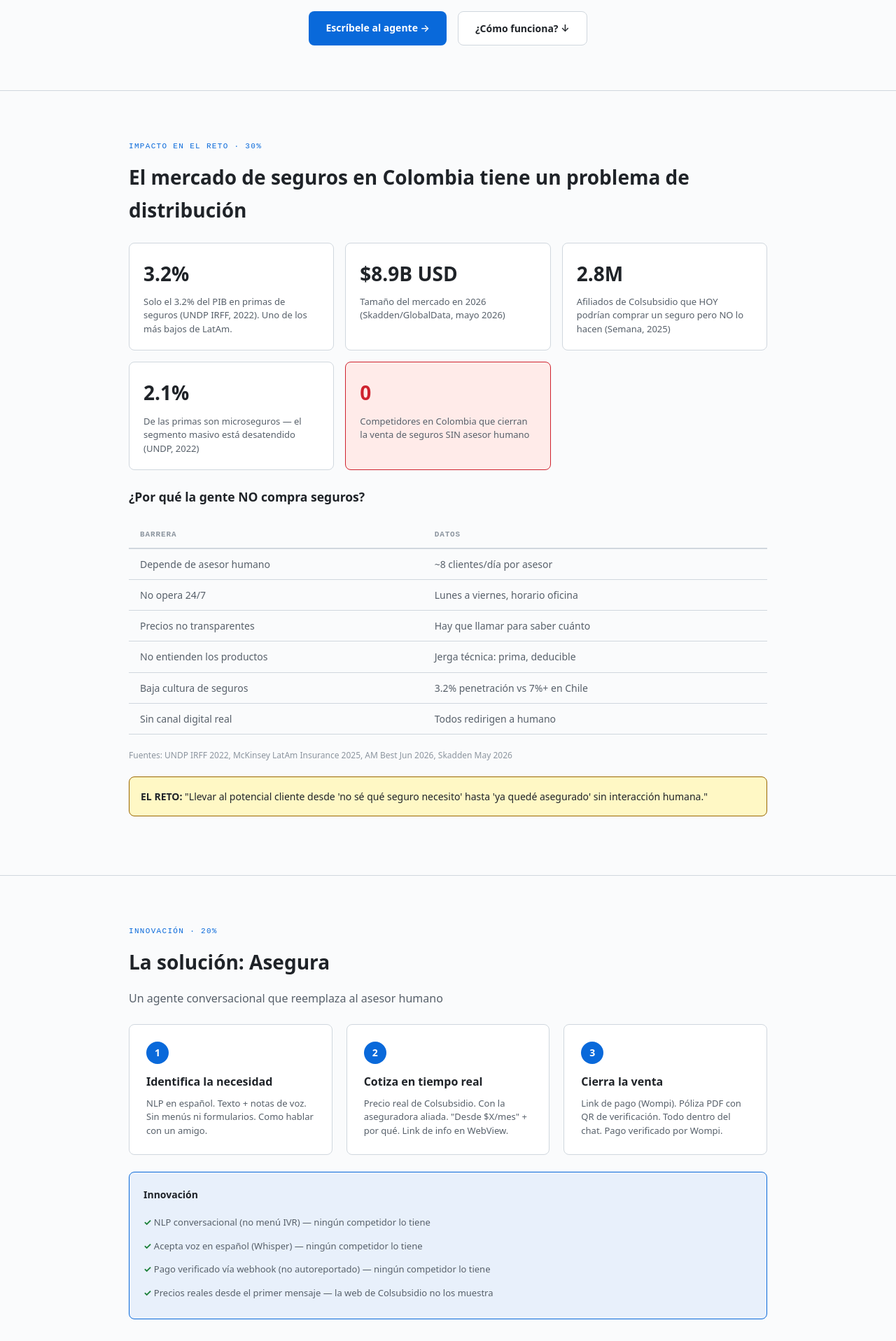
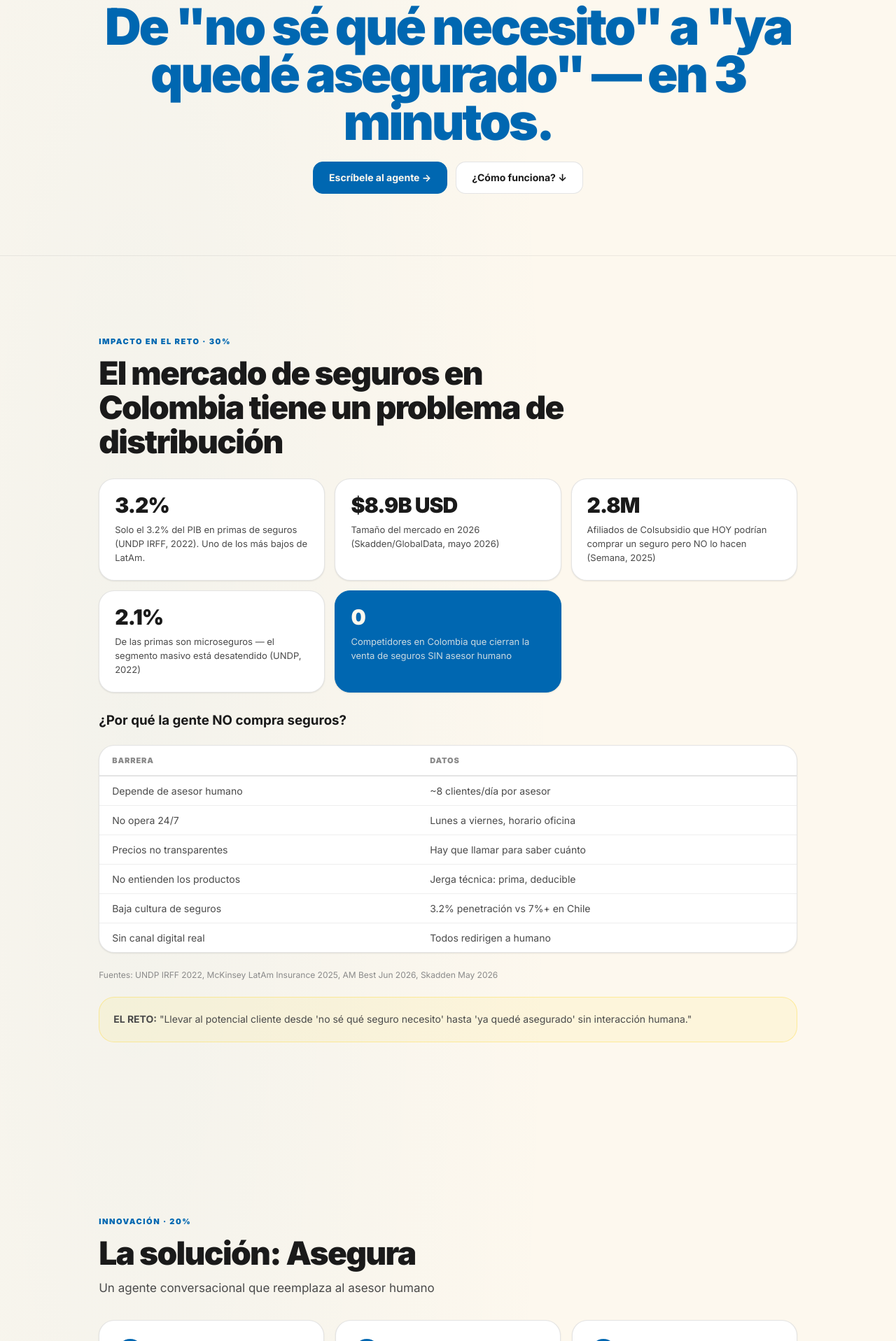
Before and after one commit to LuisAlejandroCR/asegura, a React (Vite) app in the folder apps/pitch/: page / in a window 1280 px wide. Shown: the part 323-2240 px from the top of the page at 70% size. Built offline with nearby package versions, Linux system fonts and the light colour scheme.

Commit message:
style(pitch): Colsubsidio brand palette + Choco-inspired smooth design

```diff
--- a/apps/pitch/index.html
+++ b/apps/pitch/index.html
@@ -5,6 +5,10 @@
     <link rel="icon" type="image/svg+xml" href="/favicon.svg" />
     <meta name="viewport" content="width=device-width, initial-scale=1.0" />
     <meta name="description" content="Asegura — Venta de seguros automatizada. De 'no sé qué necesito' a 'ya quedé asegurado' en 3 minutos." />
+    <meta name="theme-color" content="#FDF8EE" />
+    <link rel="preconnect" href="https://fonts.googleapis.com" />
+    <link rel="preconnect" href="https://fonts.gstatic.com" crossorigin />
+    <link href="https://fonts.googleapis.com/css2?family=Inter:wght@400;600;700;800;900&display=swap" rel="stylesheet" />
     <title>Asegura — Seguros automatizados</title>
   </head>
   <body>
--- a/apps/pitch/src/App.css
+++ b/apps/pitch/src/App.css
@@ -1,158 +1,190 @@
-.app {
-  min-height: 100vh;
+/* ── Layout ───────────────────────────────────────────────────────────── */
+.app { min-height: 100vh; }
+
+.container {
+  max-width: 1100px;
+  margin: 0 auto;
+  padding: 0 clamp(16px, 4vw, 56px);
 }
 
-.container {
-  max-width: 960px;
-  margin: 0 auto;
-  padding: 0 24px;
+/* ── Section base ─────────────────────────────────────────────────────── */
+.section {
+  padding: clamp(56px, 9vw, 110px) 0;
 }
 
-/* ── Hero ──────────────────────────────────────────────────────────────────── */
+.section-label {
+  display: inline-block;
+  font-size: 11px;
+  font-weight: 900;
+  letter-spacing: 0.14em;
+  text-transform: uppercase;
+  color: var(--accent);
+  margin-bottom: 14px;
+}
 
+.section h2 {
+  font-size: clamp(26px, 4.2vw, 46px);
+  font-weight: 900;
+  letter-spacing: -0.035em;
+  color: var(--text);
+  max-width: 700px;
+  line-height: 1.06;
+  margin-bottom: 12px;
+}
+
+.section-subtitle {
+  font-size: clamp(15px, 1.5vw, 17px);
+  color: var(--text-muted);
+  max-width: 600px;
+  line-height: 1.6;
+  margin-bottom: 28px;
+}
+
+/* ── Hero ─────────────────────────────────────────────────────────────── */
 .hero {
-  padding: 80px 0 64px;
+  padding: clamp(60px, 10vw, 120px) 0 clamp(48px, 8vw, 88px);
   text-align: center;
   border-bottom: 1px solid var(--border);
 }
 
 .hero .logo {
-  height: 48px;
-  margin-bottom: 32px;
+  height: 44px;
+  margin-bottom: 28px;
 }
 
 .hero h1 {
-  font-size: 36px;
-  font-weight: 700;
-  line-height: 1.3;
-  margin-bottom: 32px;
+  font-size: clamp(32px, 6vw, 72px);
+  font-weight: 900;
+  line-height: 0.94;
+  letter-spacing: -0.045em;
+  margin-bottom: 24px;
+  color: var(--text);
 }
 
 .hero .highlight {
-  color: var(--primary);
+  color: var(--accent);
 }
 
 .hero-actions {
   display: flex;
-  gap: 16px;
+  gap: 12px;
   justify-content: center;
   flex-wrap: wrap;
 }
 
-/* ── Buttons ───────────────────────────────────────────────────────────────── */
-
+/* ── Buttons ──────────────────────────────────────────────────────────── */
 .btn {
-  display: inline-block;
-  padding: 12px 24px;
-  border-radius: var(--r);
-  font-weight: 600;
-  font-size: 14px;
+  display: inline-flex;
+  align-items: center;
+  justify-content: center;
+  gap: 6px;
+  padding: 0 22px;
+  min-height: 46px;
+  border: 1px solid var(--border-strong);
+  border-radius: var(--r-sm);
+  font: 700 14px/1 var(--font);
+  color: var(--text-muted);
+  background: transparent;
+  cursor: pointer;
+  transition: background 0.14s, border-color 0.14s, color 0.14s, box-shadow 0.14s;
   text-decoration: none;
-  transition: all 0.2s;
 }
 
 .btn:hover {
+  background: rgba(0, 0, 0, 0.04);
+  color: var(--text);
   text-decoration: none;
 }
 
 .btn-primary {
-  background: var(--primary);
-  color: white;
+  color: var(--cta-fg);
+  background: var(--accent);
+  border-color: var(--accent);
 }
 
 .btn-primary:hover {
-  opacity: 0.9;
+  background: var(--accent-deep);
+  border-color: var(--accent-deep);
+  box-shadow: 0 4px 20px rgba(0, 103, 177, 0.3);
 }
 
 .btn-secondary {
-  background: var(--surface);
+  background: var(--bg-card);
   color: var(--text);
-  border: 1px solid var(--border);
+  border: 1px solid var(--border-mid);
 }
 
 .btn-secondary:hover {
-  background: var(--surface-2);
+  background: var(--bg-surface);
+  border-color: var(--border-strong);
 }
 
 .btn-large {
-  padding: 16px 32px;
-  font-size: 16px;
+  min-height: 54px;
+  font-size: 15px;
+  padding: 0 28px;
 }
 
-/* ── Sections ──────────────────────────────────────────────────────────────── */
-
-.section {
-  padding: 64px 0;
-  border-bottom: 1px solid var(--border);
-}
-
-.section-label {
-  display: inline-block;
-  font-family: ui-monospace, 'Cascadia Code', 'Fira Code', monospace;
-  font-size: 11px;
-  letter-spacing: 0.12em;
-  text-transform: uppercase;
-  color: var(--primary);
-  margin-bottom: 12px;
-}
-
-.section h2 {
-  font-size: 28px;
-  font-weight: 700;
-  margin-bottom: 16px;
-}
-
-.section-subtitle {
-  color: var(--text-2);
-  font-size: 16px;
-  margin-bottom: 24px;
-}
-
-/* ── Stats Grid ────────────────────────────────────────────────────────────── */
-
+/* ── Stats Grid ───────────────────────────────────────────────────────── */
 .stats-grid {
   display: grid;
-  grid-template-columns: repeat(auto-fill, minmax(280px, 1fr));
-  gap: 16px;
-  margin: 24px 0;
+  grid-template-columns: repeat(auto-fill, minmax(260px, 1fr));
+  gap: 14px;
+  margin: 28px 0;
 }
 
 .stat-card {
-  background: var(--surface);
-  border: 1px solid var(--border);
+  background: var(--bg-card);
+  border: 1px solid var(--border-mid);
   border-radius: var(--r);
-  padding: 20px;
+  padding: 22px;
+  box-shadow: var(--shadow-sm);
+  transition: box-shadow 0.18s, transform 0.18s;
+}
+
+.stat-card:hover {
+  box-shadow: var(--shadow);
+  transform: translateY(-2px);
 }
 
 .stat-card-highlight {
-  background: var(--red-dim);
-  border-color: var(--red);
+  background: var(--accent);
+  border-color: var(--accent);
+}
+
+.stat-card-highlight .stat-number {
+  color: var(--cta-fg);
+}
+
+.stat-card-highlight .stat-desc {
+  color: rgba(253, 248, 238, 0.8);
 }
 
 .stat-number {
   display: block;
-  font-size: 28px;
-  font-weight: 700;
+  font-size: 30px;
+  font-weight: 900;
   color: var(--text);
-  margin-bottom: 8px;
-}
-
-.stat-card-highlight .stat-number {
-  color: var(--red);
+  letter-spacing: -0.03em;
+  line-height: 1;
+  margin-bottom: 10px;
 }
 
 .stat-desc {
   display: block;
   font-size: 13px;
-  color: var(--text-2);
-  line-height: 1.5;
+  color: var(--text-muted);
+  line-height: 1.55;
 }
 
-/* ── Table ─────────────────────────────────────────────────────────────────── */
-
+/* ── Table ────────────────────────────────────────────────────────────── */
 .table-wrapper {
   overflow-x: auto;
-  margin: 20px 0;
+  margin: 24px 0;
+  border: 1px solid var(--border-mid);
+  border-radius: var(--r);
+  background: var(--bg-card);
+  box-shadow: var(--shadow-sm);
 }
 
 table {
@@ -162,266 +194,339 @@ table {
 }
 
 th {
-  font-family: ui-monospace, 'Cascadia Code', 'Fira Code', monospace;
   font-size: 11px;
+  font-weight: 900;
   letter-spacing: 0.08em;
   text-transform: uppercase;
-  color: var(--text-3);
-  padding: 10px 16px;
-  border-bottom: 2px solid var(--border);
+  color: var(--text-dim);
+  padding: 14px 18px;
+  border-bottom: 2px solid var(--border-mid);
   text-align: left;
 }
 
 td {
-  padding: 10px 16px;
+  padding: 12px 18px;
   border-bottom: 1px solid var(--border);
-  color: var(--text-2);
+  color: var(--text-muted);
 }
+
+tr:last-child td { border-bottom: none; }
 
 .check {
   color: var(--green);
-  font-weight: 700;
+  font-weight: 800;
   text-align: center;
 }
 
 .cross {
-  color: var(--red);
+  color: #CF222E;
   text-align: center;
 }
 
-/* ── Steps Grid ────────────────────────────────────────────────────────────── */
-
+/* ── Steps Grid ───────────────────────────────────────────────────────── */
 .steps-grid {
   display: grid;
   grid-template-columns: repeat(3, 1fr);
-  gap: 20px;
-  margin: 24px 0;
+  gap: 16px;
+  margin: 32px 0;
 }
 
 @media (max-width: 768px) {
-  .steps-grid {
-    grid-template-columns: 1fr;
-  }
+  .steps-grid { grid-template-columns: 1fr; }
 }
 
 .step-card {
-  background: var(--surface);
-  border: 1px solid var(--border);
+  background: var(--bg-card);
+  border: 1px solid var(--border-mid);
   border-radius: var(--r);
-  padding: 24px;
+  padding: 26px;
+  box-shadow: var(--shadow-sm);
+  transition: box-shadow 0.18s, transform 0.18s;
+}
+
+.step-card:hover {
+  box-shadow: var(--shadow);
+  transform: translateY(-2px);
 }
 
 .step-number {
-  display: inline-block;
-  width: 32px;
-  height: 32px;
-  background: var(--primary);
-  color: white;
+  display: inline-flex;
+  align-items: center;
+  justify-content: center;
+  width: 36px;
+  height: 36px;
+  background: var(--accent);
+  color: var(--cta-fg);
   border-radius: 50%;
-  text-align: center;
-  line-height: 32px;
-  font-weight: 700;
-  font-size: 14px;
-  margin-bottom: 12px;
+  font-weight: 900;
+  font-size: 15px;
+  margin-bottom: 14px;
 }
 
 .step-card h3 {
-  font-size: 16px;
-  font-weight: 600;
+  font-size: 17px;
+  font-weight: 800;
+  color: var(--text);
+  letter-spacing: -0.02em;
   margin-bottom: 8px;
 }
 
 .step-card p {
-  font-size: 13px;
-  color: var(--text-2);
-  line-height: 1.5;
+  font-size: 14px;
+  color: var(--text-muted);
+  line-height: 1.6;
 }
 
-/* ── Innovation Box ────────────────────────────────────────────────────────── */
-
+/* ── Innovation Box ───────────────────────────────────────────────────── */
 .innovation-box {
-  background: var(--primary-dim);
-  border: 1px solid var(--primary);
+  background: var(--accent-light);
+  border: 1px solid rgba(0, 103, 177, 0.2);
   border-radius: var(--r);
-  padding: 20px;
-  margin: 24px 0;
+  padding: 24px;
+  margin: 28px 0;
 }
 
 .innovation-box h3 {
-  font-size: 14px;
-  font-weight: 700;
-  margin-bottom: 12px;
+  font-size: 15px;
+  font-weight: 800;
+  color: var(--accent-deep);
+  margin-bottom: 14px;
 }
 
-.innovation-box ul {
-  list-style: none;
-  padding: 0;
-}
+.innovation-box ul { list-style: none; }
 
 .innovation-box li {
-  padding: 6px 0;
-  font-size: 13px;
-  color: var(--text-2);
+  padding: 7px 0;
+  font-size: 14px;
+  color: var(--text-muted);
 }
 
 .innovation-box li::before {
   content: '✓ ';
   color: var(--green);
-  font-weight: 700;
+  font-weight: 800;
 }
 
-/* ── Products Grid ─────────────────────────────────────────────────────────── */
-
+/* ── Products Grid ────────────────────────────────────────────────────── */
 .products-grid {
   display: grid;
-  grid-template-columns: repeat(auto-fill, minmax(240px, 1fr));
-  gap: 12px;
-  margin: 24px 0;
+  grid-template-columns: repeat(auto-fill, minmax(220px, 1fr));
+  gap: 14px;
+  margin: 28px 0;
 }
 
 .product-card {
-  background: var(--surface);
-  border: 1px solid var(--border);
+  background: var(--bg-card);
+  border: 1px solid var(--border-mid);
   border-radius: var(--r);
-  padding: 16px;
+  padding: 20px;
   display: flex;
   flex-direction: column;
-  gap: 4px;
+  gap: 6px;
+  box-shadow: var(--shadow-sm);
+  transition: box-shadow 0.18s, transform 0.18s;
+}
+
+.product-card:hover {
+  box-shadow: var(--shadow);
+  transform: translateY(-2px);
 }
 
 .product-icon {
-  font-size: 20px;
+  font-size: 22px;
   margin-bottom: 4px;
 }
 
 .product-name {
-  font-weight: 600;
+  font-weight: 700;
   font-size: 14px;
+  color: var(--text);
 }
 
 .product-insurer {
   font-size: 12px;
-  color: var(--text-3);
+  color: var(--text-dim);
 }
 
 .product-price {
   font-size: 13px;
   color: var(--green);
-  font-weight: 600;
+  font-weight: 700;
+  margin-top: 4px;
 }
 
-/* ── Boxes ─────────────────────────────────────────────────────────────────── */
-
+/* ── Info Boxes ───────────────────────────────────────────────────────── */
 .reto-box,
 .stack-box,
 .sandbox-info,
 .market-box {
-  background: var(--yellow-dim);
-  border: 1px solid var(--yellow);
+  background: rgba(255, 208, 0, 0.08);
+  border: 1px solid rgba(255, 208, 0, 0.3);
   border-radius: var(--r);
-  padding: 16px;
-  margin: 20px 0;
+  padding: 20px;
+  margin: 24px 0;
   font-size: 14px;
+  color: var(--text-muted);
+  line-height: 1.6;
 }
 
 .sources {
   font-size: 12px;
-  color: var(--text-3);
-  margin: 16px 0;
+  color: var(--text-dim);
+  margin: 18px 0;
 }
 
 .key-quote {
-  background: var(--surface);
-  border-left: 4px solid var(--primary);
-  padding: 16px 20px;
-  margin: 24px 0;
+  background: var(--bg-card);
+  border-left: 4px solid var(--accent-warm);
+  padding: 20px 24px;
+  margin: 28px 0;
+  border-radius: 0 var(--r-sm) var(--r-sm) 0;
   font-style: italic;
-  color: var(--text-2);
+  color: var(--text-muted);
+  font-size: 15px;
+  line-height: 1.6;
+  box-shadow: var(--shadow-sm);
 }
 
-/* ── QR Box ────────────────────────────────────────────────────────────────── */
+/* ── Comparison Table ─────────────────────────────────────────────────── */
+.comparison-table {
+  overflow-x: auto;
+  margin: 28px 0;
+  border: 1px solid var(--border-mid);
+  border-radius: var(--r);
+  background: var(--bg-card);
+  box-shadow: var(--shadow-sm);
+}
 
+/* ── QR Box ───────────────────────────────────────────────────────────── */
 .qr-box {
   text-align: center;
-  margin: 32px 0;
-  padding: 24px;
-  background: var(--surface);
-  border: 1px solid var(--border);
+  margin: 36px 0;
+  padding: 28px;
+  background: var(--bg-card);
+  border: 1px solid var(--border-mid);
   border-radius: var(--r);
+  box-shadow: var(--shadow-sm);
 }
 
-.qr-box-large {
-  padding: 40px;
-}
+.qr-box-large { padding: 44px; }
 
 .qr-code {
   width: 160px;
   height: 160px;
-  margin-bottom: 16px;
+  margin: 0 auto 18px;
 }
 
 .qr-box p {
   font-size: 14px;
-  color: var(--text-2);
+  color: var(--text-muted);
+  line-height: 1.6;
 }
 
-/* ── CTA Section ───────────────────────────────────────────────────────────── */
-
+/* ── CTA Section ──────────────────────────────────────────────────────── */
 .cta {
   text-align: center;
-  padding: 80px 0;
+  padding: clamp(64px, 11vw, 128px) 0;
+  background: var(--bg-deep);
 }
 
 .cta h2 {
-  font-size: 32px;
-  margin-bottom: 32px;
+  font-size: clamp(28px, 5vw, 52px);
+  font-weight: 900;
+  letter-spacing: -0.04em;
+  color: var(--cta-fg);
+  line-height: 1;
+  margin-bottom: 28px;
+  max-width: 100%;
+}
+
+.cta .qr-box {
+  background: rgba(255, 255, 255, 0.06);
+  border-color: rgba(255, 255, 255, 0.12);
+  max-width: 400px;
+  margin: 0 auto 32px;
+}
+
+.cta .qr-box p {
+  color: rgba(253, 248, 238, 0.6);
+}
+
+.cta .btn-primary {
+  background: var(--accent-warm);
+  border-color: var(--accent-warm);
+  color: var(--bg-deep);
+}
+
+.cta .btn-primary:hover {
+  background: #FFE34D;
+  border-color: #FFE34D;
+  box-shadow: 0 4px 24px rgba(255, 208, 0, 0.3);
 }
 
 .tagline {
-  margin-top: 32px;
-  font-size: 18px;
-  color: var(--text-2);
-  font-style: italic;
+  margin-top: 28px;
+  font-size: 17px;
+  color: rgba(253, 248, 238, 0.45);
+  line-height: 1.6;
 }
 
-/* ── Footer ────────────────────────────────────────────────────────────────── */
-
+/* ── Footer ───────────────────────────────────────────────────────────── */
 .footer {
+  background: var(--bg-surface);
+  border-top: 1px solid var(--border-mid);
   padding: 32px 0;
   text-align: center;
   font-size: 13px;
-  color: var(--text-3);
+  color: var(--text-dim);
 }
 
-.footer-links {
-  margin: 8px 0;
+.footer-links { margin: 10px 0; }
+
+.footer-links a {
+  color: var(--text-dim);
+  transition: color 0.12s;
 }
 
-.footer-links a {
-  color: var(--text-3);
+.footer-links a:hover { color: var(--text); }
+
+.footer-stack {
+  margin-top: 10px;
+  font-size: 11px;
+  color: var(--text-dim);
 }
 
-.footer-links a:hover {
-  color: var(--text);
-}
-
-.footer-stack {
-  margin-top: 8px;
-  font-family: ui-monospace, 'Cascadia Code', 'Fira Code', monospace;
-  font-size: 11px;
-}
-
-/* ── Muted ─────────────────────────────────────────────────────────────────── */
-
+/* ── Muted ────────────────────────────────────────────────────────────── */
 .muted {
-  color: var(--text-3);
+  color: var(--text-dim);
   font-size: 13px;
 }
 
-/* ── Verificación Section ──────────────────────────────────────────────────── */
+/* ── Verificación ─────────────────────────────────────────────────────── */
+.verificacion {
+  background: var(--bg-surface);
+}
 
 .verificacion p {
   font-size: 15px;
-  color: var(--text-2);
+  color: var(--text-muted);
   margin-bottom: 12px;
+  line-height: 1.6;
 }
+
+/* ── Futuro ───────────────────────────────────────────────────────────── */
+.futuro ul {
+  list-style: none;
+  margin-top: 16px;
+}
+
+.futuro li {
+  padding: 8px 0;
+  font-size: 15px;
+  color: var(--text-muted);
+  line-height: 1.6;
+}
+
+.futuro li strong {
+  color: var(--text);
+}
--- a/apps/pitch/src/index.css
+++ b/apps/pitch/src/index.css
@@ -1,69 +1,78 @@
+/* ── Tokens — Colsubsidio brand + Choco-inspired smooth palette ──────── */
 :root {
-  --bg: #FAFBFC;
-  --surface: #FFFFFF;
-  --surface-2: #F0F3F6;
-  --border: #D0D7DE;
-  --text: #1F2328;
-  --text-2: #57606A;
-  --text-3: #8C959F;
-  --primary: #0969DA;
-  --primary-dim: #E8F0FB;
+  color-scheme: light;
+
+  /* Colsubsidio brand */
+  --yellow: #FFD000;
+  --blue: #0067B1;
+  --grafito: #575756;
+
+  /* Surfaces — warm off-white like Choco */
+  --bg: #FDF8EE;
+  --bg-surface: #F5EDD8;
+  --bg-muted: #EDE3CC;
+  --bg-card: #FFFFFF;
+  --bg-deep: #0C1B2A;
+
+  /* Borders */
+  --border: rgba(87, 87, 86, 0.1);
+  --border-mid: rgba(87, 87, 86, 0.16);
+  --border-strong: rgba(87, 87, 86, 0.24);
+
+  /* Text */
+  --text: #1A1A1A;
+  --text-muted: #4A4A4A;
+  --text-dim: #8A8A8A;
+
+  /* Accent — blue as primary, yellow as warm accent */
+  --accent: #0067B1;
+  --accent-warm: #FFD000;
+  --accent-light: #E8F4FD;
+  --accent-deep: #004A80;
+
+  /* CTA */
+  --cta-bg: #0C1B2A;
+  --cta-fg: #FDF8EE;
+
+  /* Semantic */
   --green: #1A7F37;
-  --green-dim: #DAFBE1;
-  --red: #CF222E;
-  --red-dim: #FFEBE9;
-  --yellow: #9A6700;
-  --yellow-dim: #FFF8C5;
-  --code-bg: #F4F6F8;
-  --r: 8px;
+  --green-bg: rgba(26, 127, 55, 0.08);
+  --green-border: rgba(26, 127, 55, 0.24);
+
+  /* Typography */
+  --font: 'Inter', ui-sans-serif, system-ui, -apple-system, sans-serif;
+
+  /* Radii — Choco-smooth */
+  --r-xs: 8px;
+  --r-sm: 14px;
+  --r: 22px;
+  --r-lg: 30px;
+
+  /* Shadows */
+  --shadow-sm: 0 1px 3px rgba(0, 0, 0, 0.04), 0 1px 2px rgba(0, 0, 0, 0.06);
+  --shadow: 0 4px 16px rgba(0, 0, 0, 0.06), 0 1px 4px rgba(0, 0, 0, 0.04);
+  --shadow-lg: 0 12px 40px rgba(0, 0, 0, 0.08), 0 4px 12px rgba(0, 0, 0, 0.04);
+  --shadow-xl: 0 24px 64px rgba(0, 0, 0, 0.1), 0 8px 20px rgba(0, 0, 0, 0.06);
 }
 
-@media (prefers-color-scheme: dark) {
-  :root {
-    --bg: #0D1117;
-    --surface: #161B22;
-    --surface-2: #21262D;
-    --border: #30363D;
-    --text: #E6EDF3;
-    --text-2: #8B949E;
-    --text-3: #484F58;
-    --primary: #58A6FF;
-    --primary-dim: #0C2D6B;
-    --green: #3FB950;
-    --green-dim: #0D3A17;
-    --red: #FF7B72;
-    --red-dim: #3D0B0B;
-    --yellow: #D29922;
-    --yellow-dim: #3A2700;
-    --code-bg: #1C2128;
-  }
+/* ── Reset ───────────────────────────────────────────────────────────── */
+*, *::before, *::after { box-sizing: border-box; }
+
+body {
+  margin: 0;
+  font-family: var(--font);
+  color: var(--text);
+  min-height: 100dvh;
+  background:
+    radial-gradient(ellipse at 15% 20%, rgba(0, 103, 177, 0.04) 0%, transparent 40%),
+    radial-gradient(ellipse at 85% 75%, rgba(255, 208, 0, 0.06) 0%, transparent 35%),
+    var(--bg);
+  -webkit-font-smoothing: antialiased;
+  -moz-osx-font-smoothing: grayscale;
 }
 
-* {
-  box-sizing: border-box;
-  margin: 0;
-  padding: 0;
-}
-
-body {
-  background: var(--bg);
-  color: var(--text);
-  font-family: system-ui, -apple-system, BlinkMacSystemFont, 'Segoe UI', sans-serif;
-  font-size: 15px;
-  line-height: 1.65;
-  -webkit-font-smoothing: antialiased;
-}
-
-a {
-  color: var(--primary);
-  text-decoration: none;
-}
-
-a:hover {
-  text-decoration: underline;
-}
-
-img {
-  max-width: 100%;
-  height: auto;
-}
+a { color: inherit; text-decoration: none; }
+p { margin: 0; }
+h1, h2, h3, h4 { margin: 0; }
+img { display: block; max-width: 100%; height: auto; }
+ul { margin: 0; padding: 0; }
```
